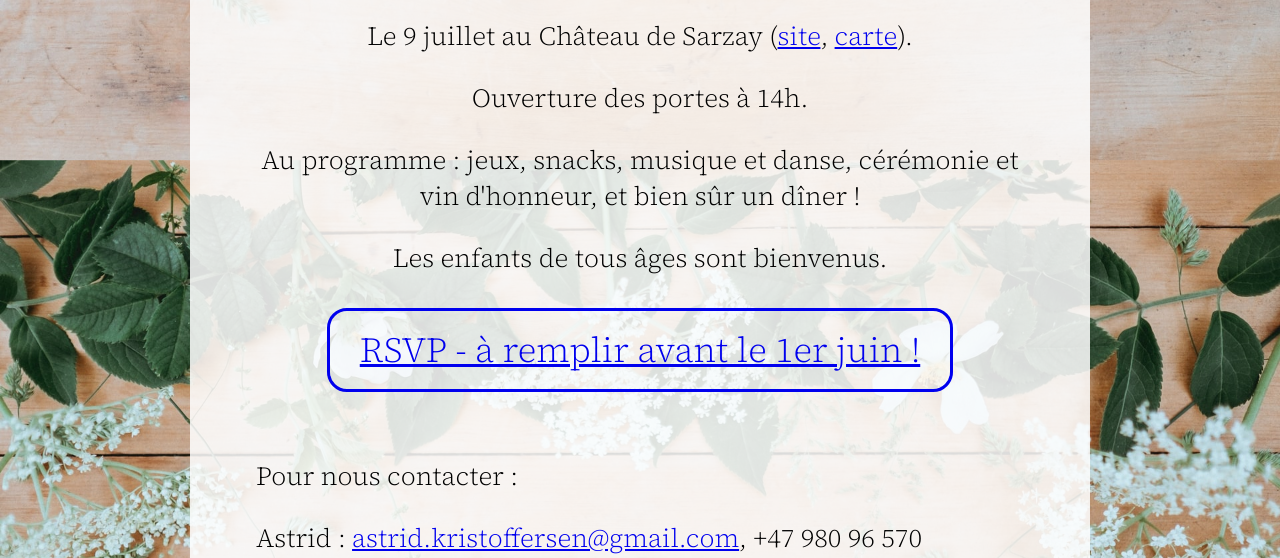
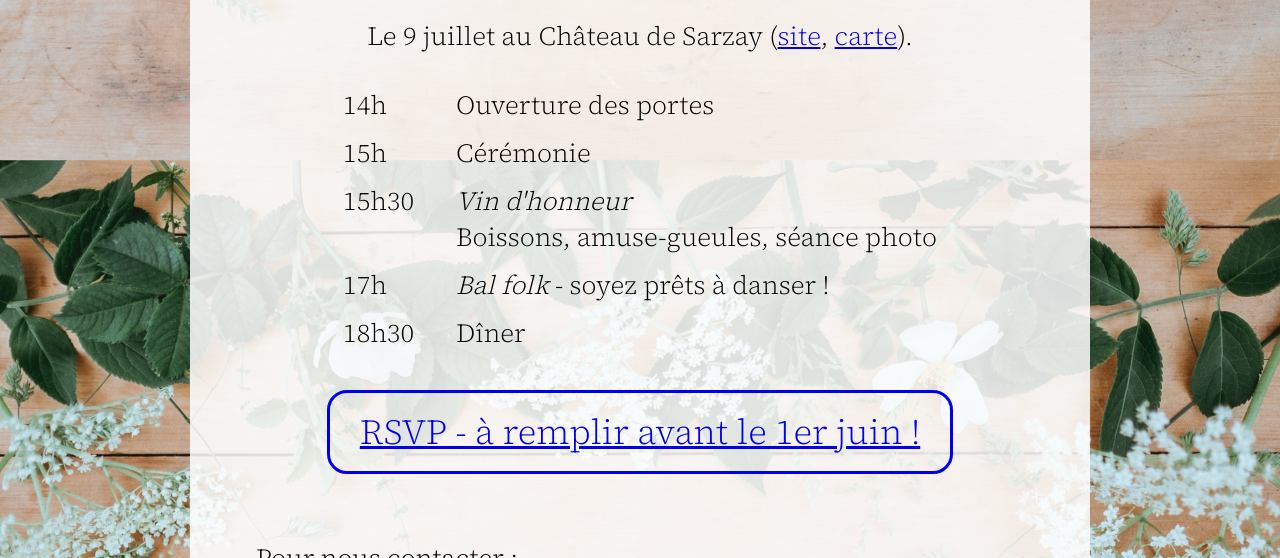
Before and after one commit to pierrebeauguitte/beauffersen, a plain HTML site: page index.html in a window 1280 px wide. Shown: the part 641-1199 px from the top of the page. Drawn offline with Linux system fonts and the light colour scheme.

Commit message:
Program update

```diff
--- a/script.js
+++ b/script.js
@@ -4,10 +4,15 @@ const englishText = {
 <h3>... and we hope you can join us to celebrate!</h3>
 <p>July 9th, at Château de Sarzay (<a href="https://sarzay.net/" target="_blank">website</a>, <a href="https://goo.gl/maps/X4vhXYHizvhCu15D9" target="_blank">map</a>).</p>
 
-	<p>We open the gates at 2pm.</p>
-
-	<p>There will be games, snacks, music and dance, visit of the keep, a ceremony and vin d'honneur, and a dinner!</p>
-<p>Children of all ages are welcome.</p>`,
+<table>
+<tr><td>14h</td><td>Gates open</td></tr>
+<tr><td>15h</td><td>Wedding ceremony</td></tr>
+<tr><td>15h30</td><td><em>Vin d'honneur</em><br/>
+Drinks, finger food, photo session</td></tr>
+<tr><td>17h</td><td><em>Bal folk</em> - put on your dancing shoes!</td></tr>
+<tr><td>18h30</td><td>Dinner</td></tr>
+</table>
+`,
     'transport-label': 'Transport',
     'transport-content': `<p>Sarzay is in the middle of France and literally in the middle of nowhere! Coming by train from Paris, the most accessible city nearby is Châteauroux (35 km) with several departures a day. Pierre’s hometown Issoudun is a little less accessible (but more charming, in our opinion!) by train with only three departures daily. To buy train tickets: <a href="https://www.sncf-connect.com/en-en/train-ticket" target="_blank">SNCF</a>. Trains to both Issoudun and Châteauroux depart from the Gare d'Austerlitz.</p>
 <p>If you fly to Paris:</p>
@@ -65,10 +70,15 @@ const frenchText = {
 <h3>... et on espère que vous viendrez célébrer avec nous !</h3>
 <p>Le 9 juillet au Château de Sarzay (<a href="https://sarzay.net/" target="_blank">site</a>, <a href="https://goo.gl/maps/X4vhXYHizvhCu15D9" target="_blank">carte</a>).</p>
 
-	<p>Ouverture des portes à 14h.</p>
-
-	<p>Au programme : jeux, snacks, musique et danse, cérémonie et vin d'honneur, et bien sûr un dîner !</p>
-	<p>Les enfants de tous âges sont bienvenus.</p>`,
+<table>
+<tr><td>14h</td><td>Ouverture des portes</td></tr>
+<tr><td>15h</td><td>Cérémonie</td></tr>
+<tr><td>15h30</td><td><em>Vin d'honneur</em><br/>
+Boissons, amuse-gueules, séance photo</td></tr>
+<tr><td>17h</td><td><em>Bal folk</em> - soyez prêts à danser !</td></tr>
+<tr><td>18h30</td><td>Dîner</td></tr>
+</table>
+`,
     'transport-label': 'Transport',
     'transport-content': `<p>Sarzay est en plein cœur de la France, et au milieu de nulle part ! En prenant le train depuis Paris, la ville proche la plus accessible est Châteauroux (35km) avec plusieurs départs par jour. La ville natale de Pierre, Issoudun, est un petit peu moins bien connectée (mais plus charmante, selon nous !) avec seulement 3 départs quotidiens. Pour acheter vos billets de train : <a href="https://www.sncf-connect.com/billet-train" target="_blank">SNCF</a>.</p>
 <p>La Châtre est un village situé à 9 km de Sarzay et accessible en bus depuis Châteauroux (horaires <a href="https://www.remi-centrevaldeloire.fr/wp-content/uploads/36-indre/lignes-regulieres/Ligne-F.pdf" target="_blank">ici</a>) où il y a quelques gîtes et logements.</p>
@@ -119,10 +129,15 @@ const norwegianText = {
 <h3>... og vi håper du vil feire med oss!</h3>
 <p>9. juli, Château de Sarzay (<a href="https://sarzay.net/" target="_blank">nettside</a>, <a href="https://goo.gl/maps/X4vhXYHizvhCu15D9" target="_blank">kart</a>).</p>
 
-	<p>Dørene åpner klokka 14.</p>
-
-	<p>Det blir leker, snacks, musikk, dans, besøk i borgtårnet, en seremoni, cocktail og middag!</p>
-	<p>Barn i alle aldre er velkomne.</p>`,
+<table>
+<tr><td>14h</td><td>Dørene åpner</td></tr>
+<tr><td>15h</td><td>Vielse</td></tr>
+<tr><td>15h30</td><td><em>Vin d'honneur</em><br/>
+Drink, fingermat, fotografering</td></tr>
+<tr><td>17h</td><td><em>Bal folk</em> - ta med deg danseskoene!</td></tr>
+<tr><td>18h30</td><td>Middag</td></tr>
+</table>
+`,
     'transport-label': 'Transport',
     'transport-content': `<p>Sarzay ligger midt i Frankrike og bokstavelig talt in the middle of nowhere! Hvis du kommer med tog fra Paris, er den mest tilgjengelige byen Châteauroux (35 km) med mange avganger hver dag. Pierres hjemby Issoudun (45 km) er noe mindre tilgjengelig med tog med bare tre avganger daglig (men destod koseligere etter vår mening!). For å kjøpe togbilletter: <a href="https://www.sncf-connect.com/en-en/train-ticket" target="_blank">SNCF</a>. Tog til både Issoudun og Châteauroux drar fra togstasjonen Gare d’Austerlitz i Paris.</p>
 <p>Hvis du flyr til Paris:</p>
--- a/style.css
+++ b/style.css
@@ -47,9 +47,19 @@ h3 {
     text-align: center;
 }
 
-p {
+p, table {
     font-family: 'Source Serif 4';
     font-size: 26px;
+}
+
+table {
+    margin: 0 auto;
+}
+
+td {
+    text-align: left;
+    vertical-align: top;
+    padding: 5px 20px;
 }
 
 span {
```
